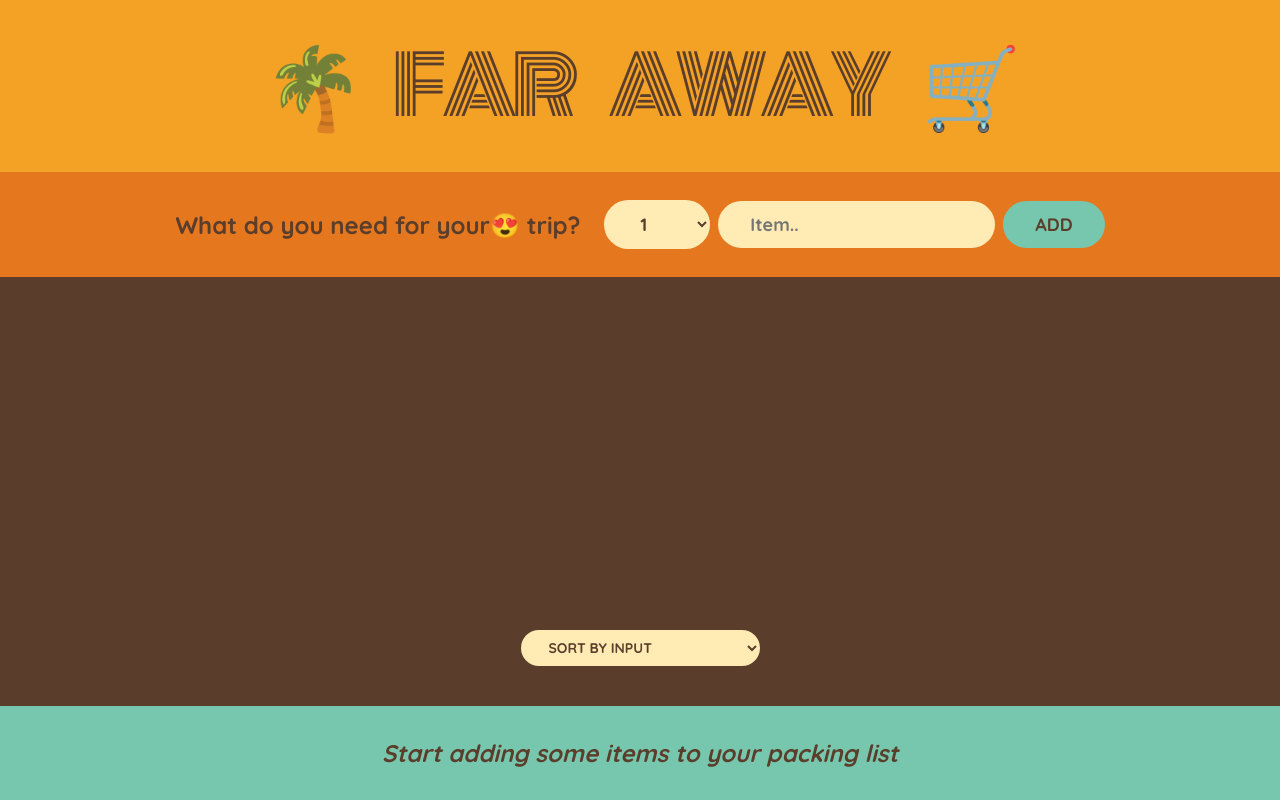
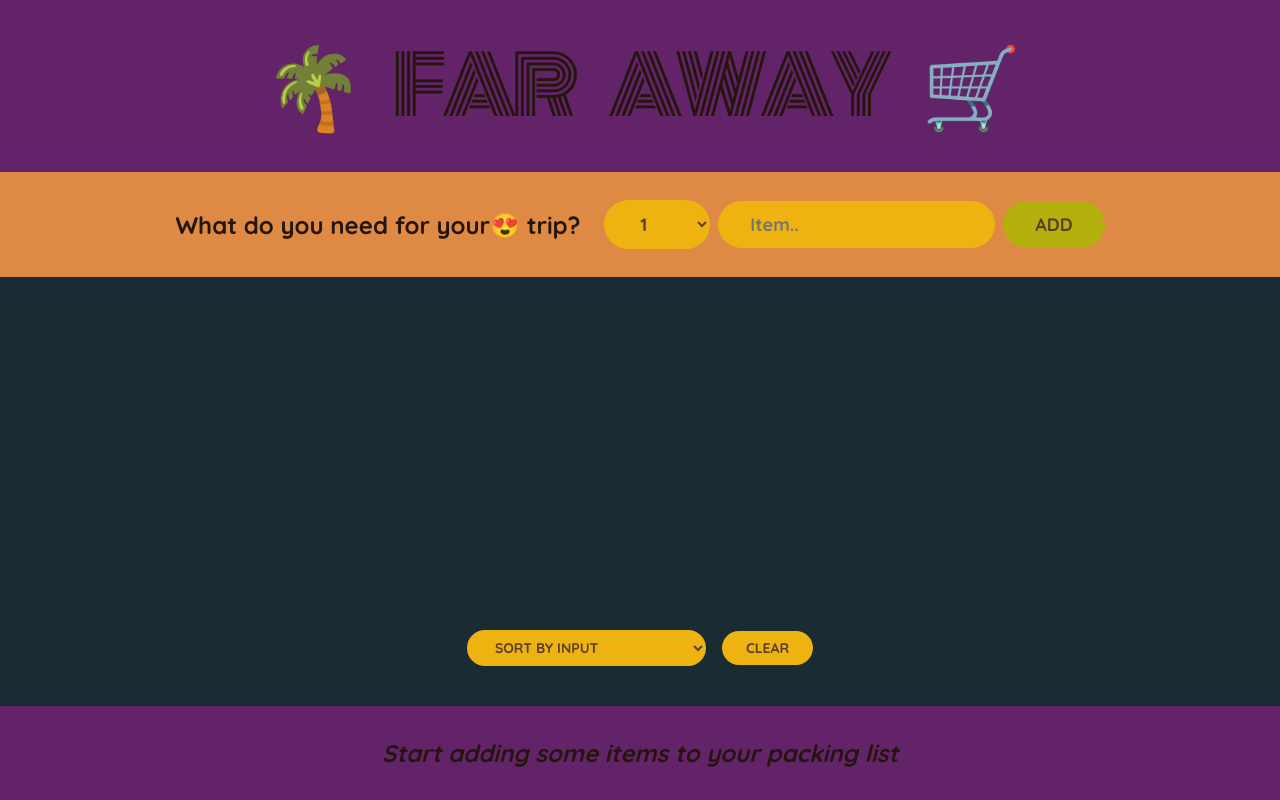
Before and after one commit to ashita07/TravelPlanner, a React (Create React App) app: page / in a window 1280 px wide. Built offline with nearby package versions, Linux system fonts and the light colour scheme.

Commit message:
added clear option

```diff
--- a/src/App.js
+++ b/src/App.js
@@ -41,6 +41,7 @@ export default function App() {
         itemsArray={items}
         onDelete={deleteItems}
         toHandleToggle={handleToggle}
+        setItems={setItems}
       />
       <Stats length={numItems} lengthPacked={numPacked} />
     </div>
@@ -89,8 +90,12 @@ function Form({ handlenewfunc }) {
     </form>
   );
 }
-function PackingList({ itemsArray, onDelete, toHandleToggle }) {
+function PackingList({ itemsArray, onDelete, toHandleToggle, setItems }) {
   const [sortBy, setSortBy] = useState("input");
+
+  function handleDelete() {
+    setItems([]);
+  }
 
   let sortedItems;
   if (sortBy === "input") sortedItems = itemsArray;
@@ -121,6 +126,7 @@ function PackingList({ itemsArray, onDelete, toHandleToggle }) {
           <option value="description">Sort by Description</option>
           <option value="packed">Sort by packed status</option>
         </select>
+        <button onClick={handleDelete}>Clear</button>
       </div>
     </div>
   );
--- a/src/index.css
+++ b/src/index.css
@@ -13,7 +13,7 @@ html {
 body {
   font-size: 2.4rem;
   font-family: sans-serif;
-  color: #5a3e2b;
+  color: #24160c;
   font-family: "Quicksand";
   font-weight: 500;
 }
@@ -27,7 +27,7 @@ body {
 
 h1 {
   text-align: center;
-  background-color: #f4a226;
+  background-color: #622368;
   font-family: "Monoton";
   font-size: 8rem;
   text-transform: uppercase;
@@ -38,7 +38,7 @@ h1 {
 }
 
 .add-form {
-  background-color: #e5771f;
+  background-color: #de8a45;
   padding: 2.8rem 0;
   display: flex;
   align-items: center;
@@ -54,7 +54,7 @@ h3 {
 button,
 select,
 input {
-  background-color: #ffebb3;
+  background-color: #eeb310;
   color: #5a3e2b;
   font-family: inherit;
   border: none;
@@ -67,11 +67,11 @@ input {
 
 .add-form button {
   text-transform: uppercase;
-  background-color: #76c7ad;
+  background-color: #b3b00d;
 }
 
 .list {
-  background-color: #5a3e2b;
+  background-color: #192c33;
   color: #ffebb3;
   padding: 4rem 0;
 
@@ -125,7 +125,7 @@ input[type="checkbox"] {
 }
 
 .stats {
-  background-color: #76c7ad;
+  background-color: #622368;
   text-align: center;
   font-weight: 700;
   padding: 3.2rem 0;
```
